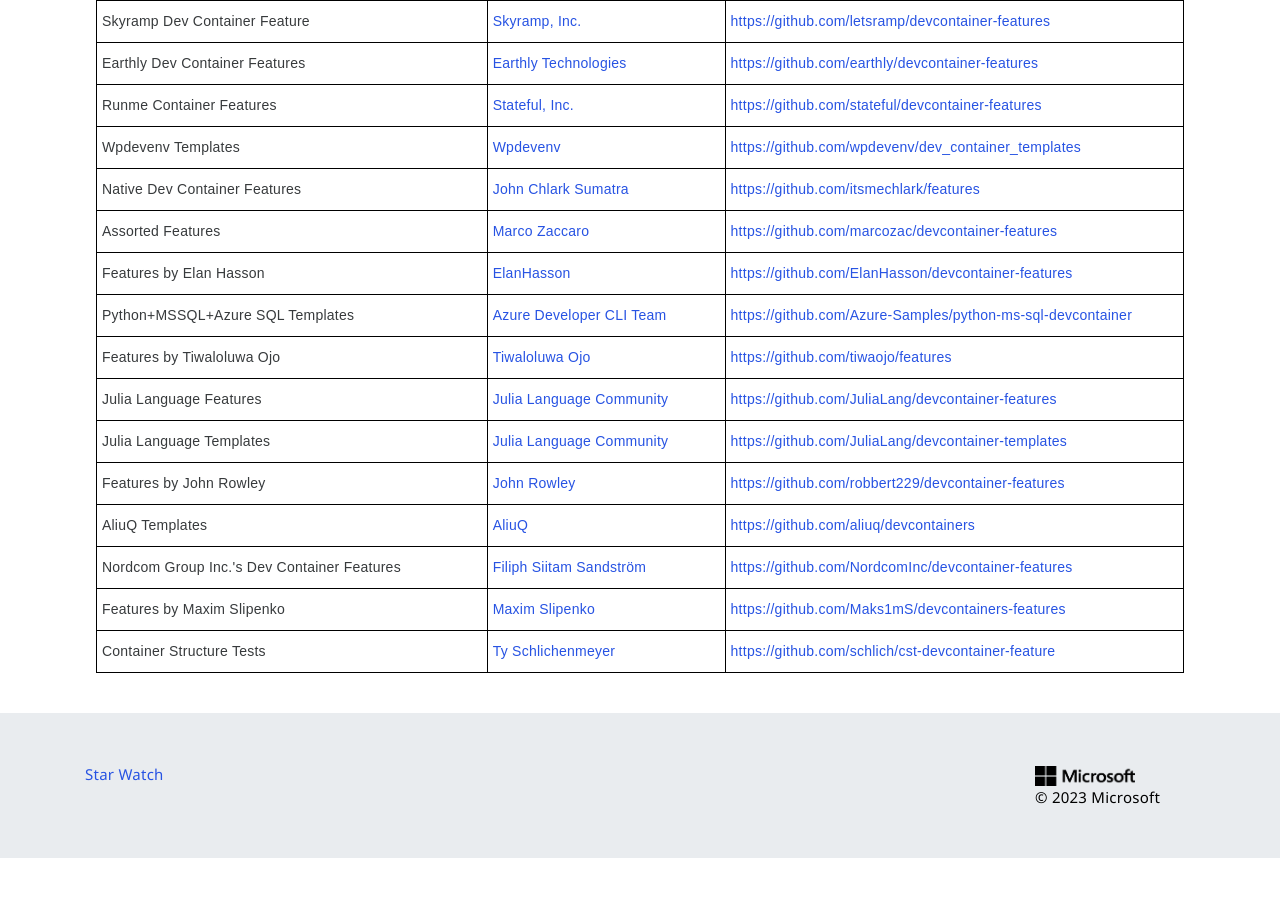
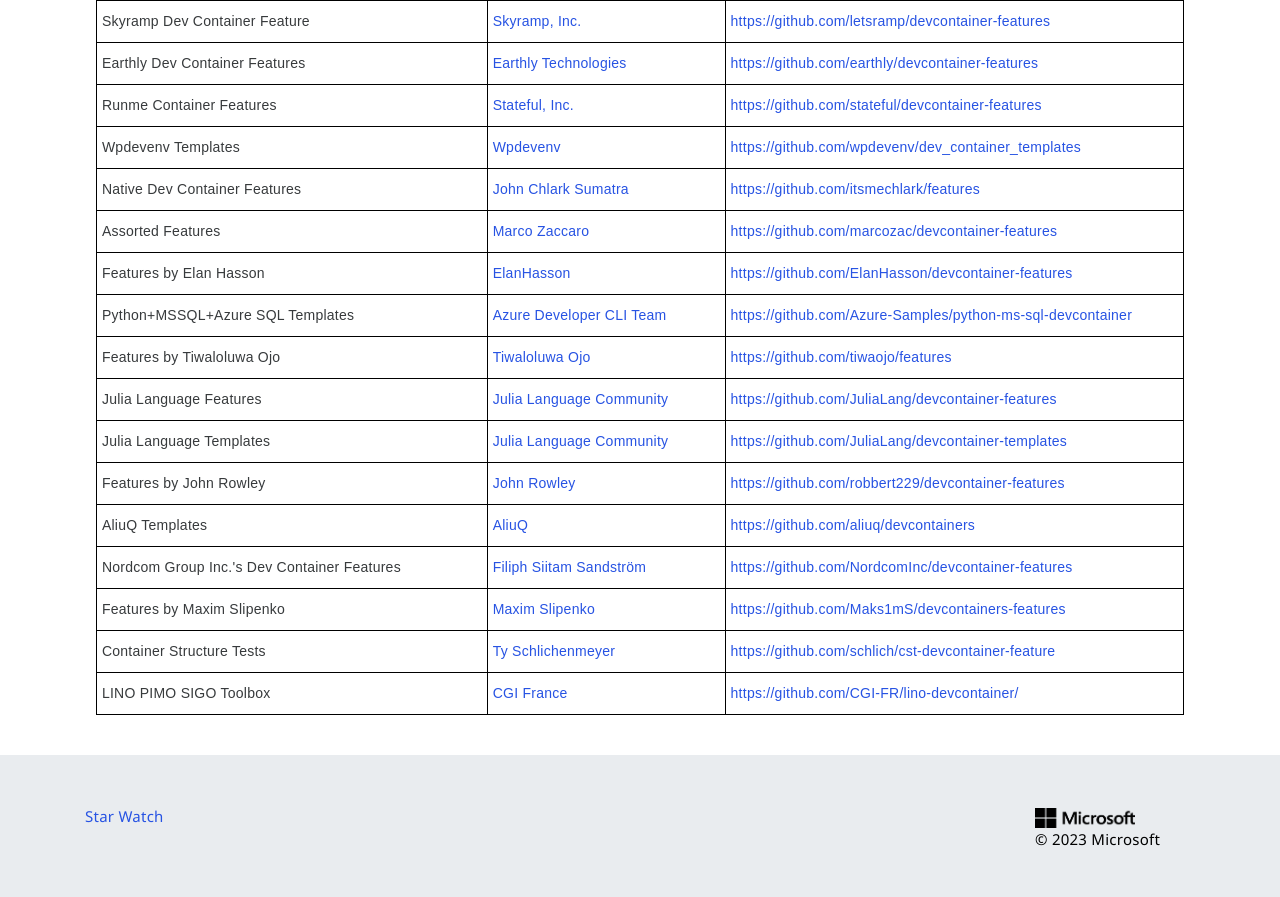
Before and after one commit to devcontainers/devcontainers.github.io, a Jekyll site: the page built from collections.html, in a window 1280 px wide and 900 px high, scrolled down 4450 px. Shown: the top 897 px of the window. Built offline with Jekyll 4.4.1, drawn with Linux system fonts in a browser that asks for light colours; nearby versions of some CDN libraries; comment, search, counter and statistics services are not loaded; before the commit the page ends 5308 px from its top, so only the background shows below that.

Commit message:
Adding LINO dev container based on linotoolbox

```diff
--- a/_data/collection-index.yml
+++ b/_data/collection-index.yml
@@ -568,3 +568,8 @@
   contact: https://github.com/schlich/cst-devcontainer-feature/issues
   repository: https://github.com/schlich/cst-devcontainer-feature
   ociReference: ghcr.io/schlich/cst-devcontainer-feature
+- name: LINO PIMO SIGO Toolbox
+  maintainer: CGI France
+  contact: https://github.com/CGI-FR/lino-devcontainer/issues
+  repository: https://github.com/CGI-FR/lino-devcontainer/
+  ociReference: ghcr.io/lino-devcontainer/lino
```
